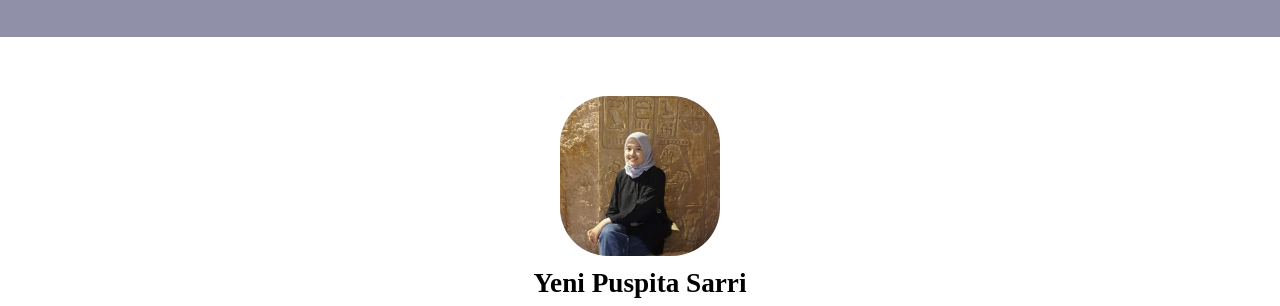
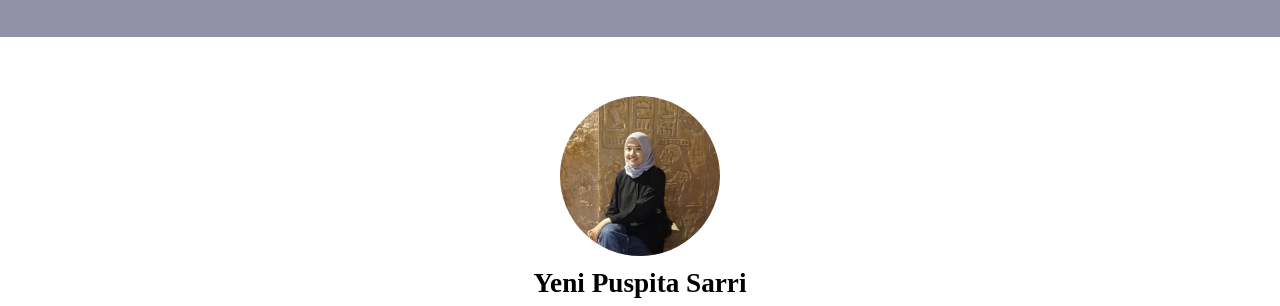
Before and after one commit to dimasPilo/web-kelas_tkj1, a plain HTML site: page index.html in a window 1280 px wide. Shown: the part 1043-1349 px from the top of the page. Drawn offline with nearby package versions, Linux system fonts and the light colour scheme.

Commit message:
Update style.css

```diff
--- a/style.css
+++ b/style.css
@@ -199,7 +199,7 @@ nav .navigation {
 }
 
 .fw a img{
-    border-radius: 30%;
+    border-radius: 50%;
     align-self: center;
     width: 10rem;
     height: 10rem;
```
